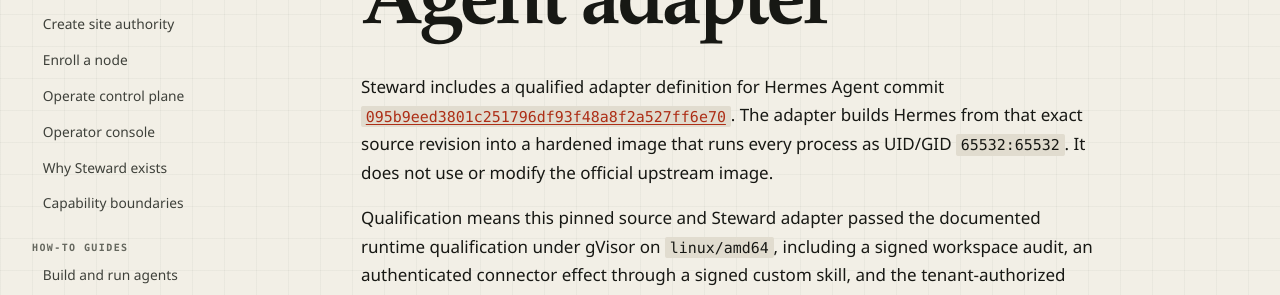
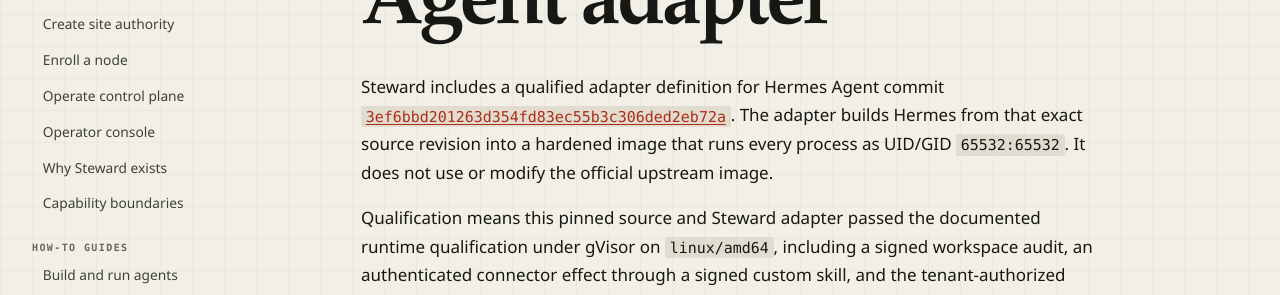
Before and after one commit to hardrails/steward, a Jekyll site: the page built from docs/guides/hermes-agent.md, in a window 1280 px wide and 900 px high, scrolled down 313 px. Shown: the part 153-448 px from the top of the window. Built offline with Jekyll 4.4.1, drawn with Linux system fonts in a browser that asks for light colours.

Commit message:
Document the current Hermes source pin

```diff
--- a/docs/guides/hermes-agent.md
+++ b/docs/guides/hermes-agent.md
@@ -7,7 +7,7 @@
 # Build and run the qualified Hermes Agent adapter
 
 Steward includes a qualified adapter definition for Hermes Agent commit
-[`095b9eed3801c251796df93f48a8f2a527ff6e70`](https://github.com/NousResearch/hermes-agent/commit/095b9eed3801c251796df93f48a8f2a527ff6e70).
+[`3ef6bbd201263d354fd83ec55b3c306ded2eb72a`](https://github.com/NousResearch/hermes-agent/commit/3ef6bbd201263d354fd83ec55b3c306ded2eb72a).
 The adapter builds Hermes from that exact source revision into a hardened image that
 runs every process as UID/GID `65532:65532`. It does not use or modify the official
 upstream image.
--- a/docs/llms.txt
+++ b/docs/llms.txt
@@ -123,7 +123,7 @@
 LTS.
 
 Steward includes a qualified Hermes Agent adapter definition for upstream commit
-`095b9eed3801c251796df93f48a8f2a527ff6e70` on `linux/amd64`; other platforms are
+`3ef6bbd201263d354fd83ec55b3c306ded2eb72a` on `linux/amd64`; other platforms are
 not yet qualified. The source-built image runs non-root
 under gVisor, fixes inference through `http://steward-relay:8080/v1`, and exposes
 bounded negotiation, health, run submission, and run-status operations on port
```
Also changed, not shown: docs/faq.md (+1 -1 lines), docs/reference/release-artifacts.md (+1 -1 lines).
